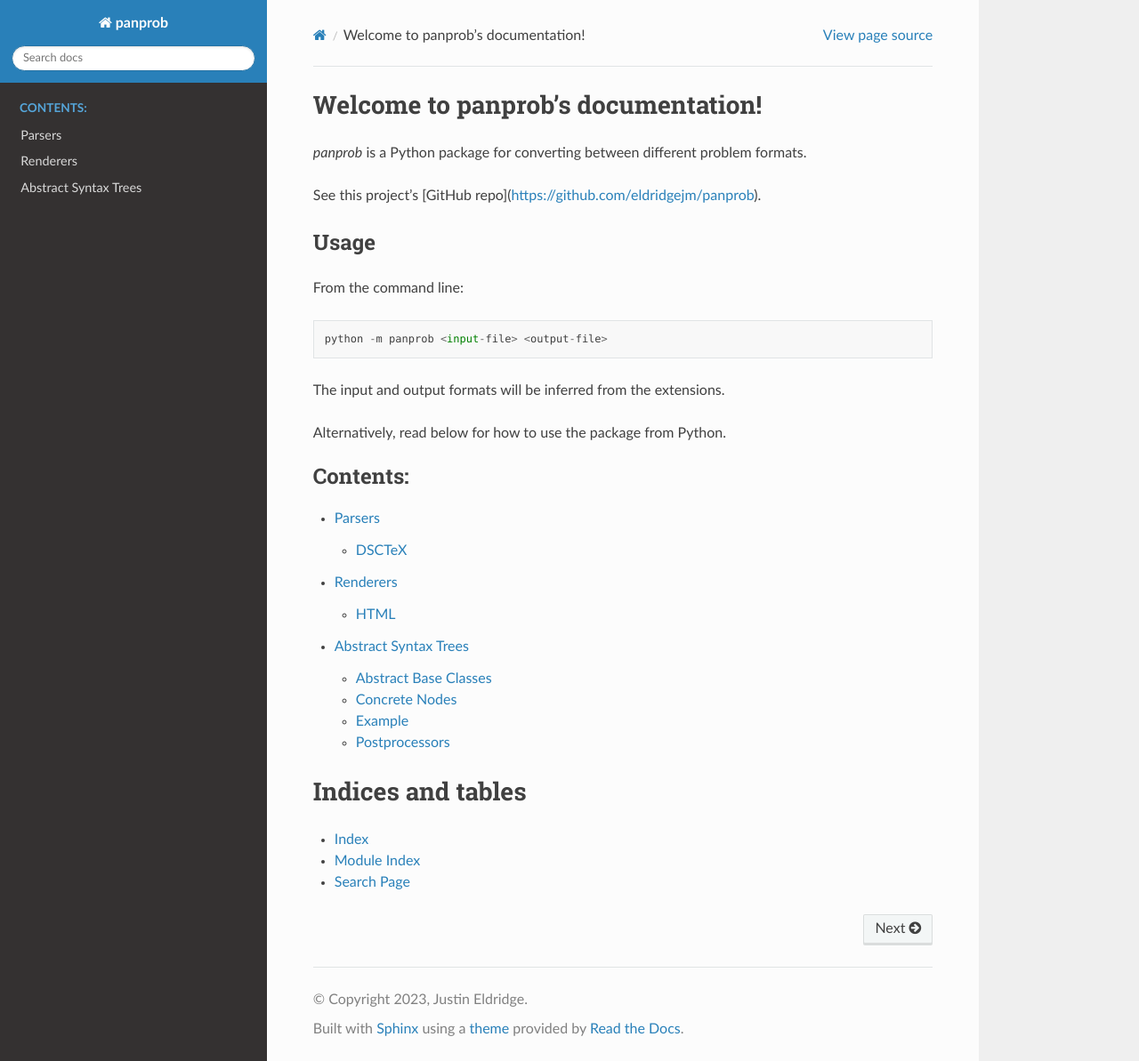
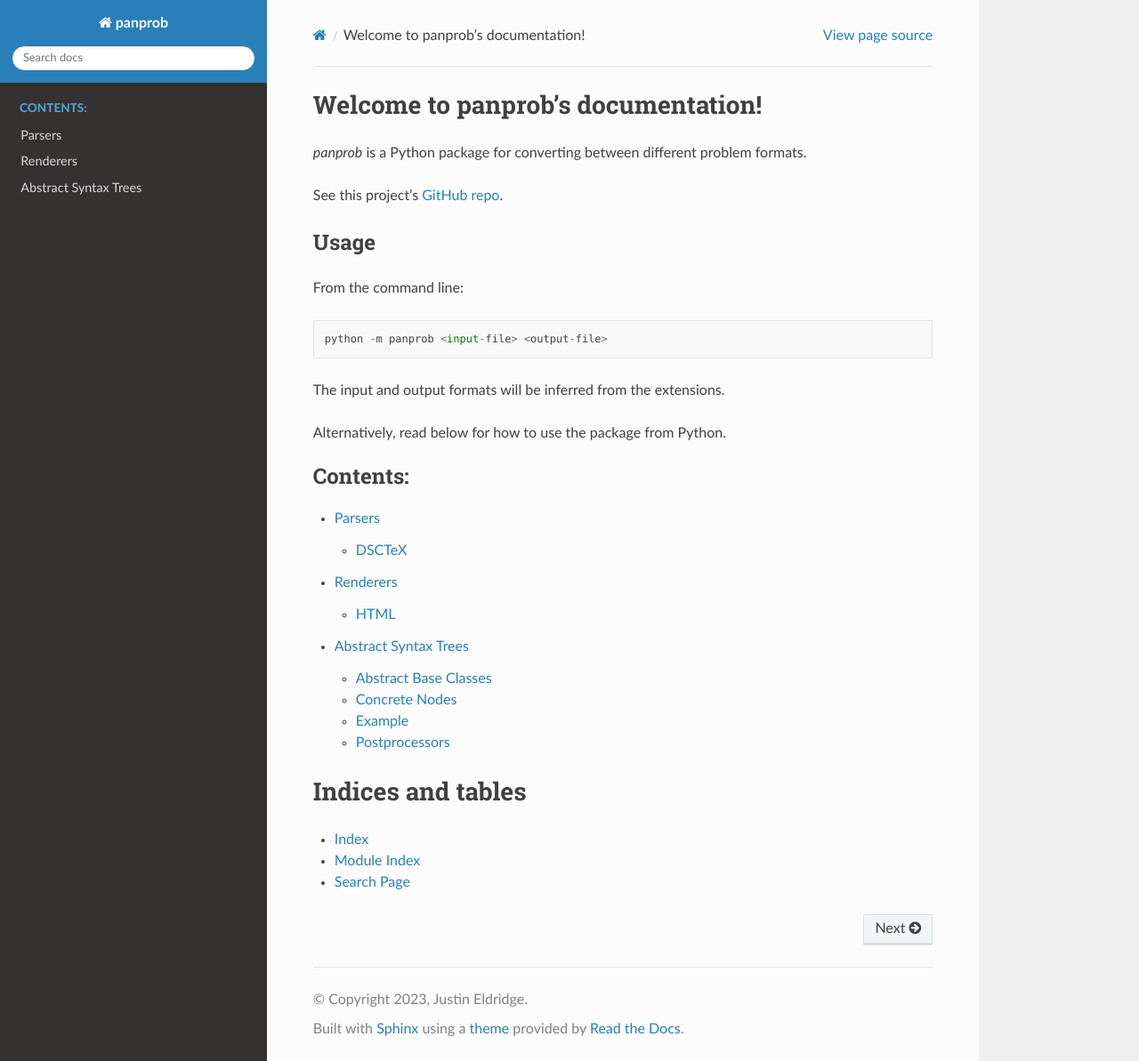
Before and after one commit to eldridgejm/panprob, a Sphinx documentation site: the page built from doc/source/index.rst, in a window 1280 px wide and 1193 px high. Shown: the whole window at 89% size. Built offline with Sphinx 7.4.7 and the Read the Docs theme 2.0.0, drawn with Linux system fonts in a browser that asks for light colours.

Commit message:
Fixed link.

```diff
--- a/doc/source/index.rst
+++ b/doc/source/index.rst
@@ -8,7 +8,9 @@ Welcome to panprob's documentation!
 
 `panprob` is a Python package for converting between different problem formats.
 
-See this project's [GitHub repo](https://github.com/eldridgejm/panprob).
+See this project's `GitHub repo <https://github.com/eldridgejm/panprob>`_.
+
+
 
 Usage
 -----
```
